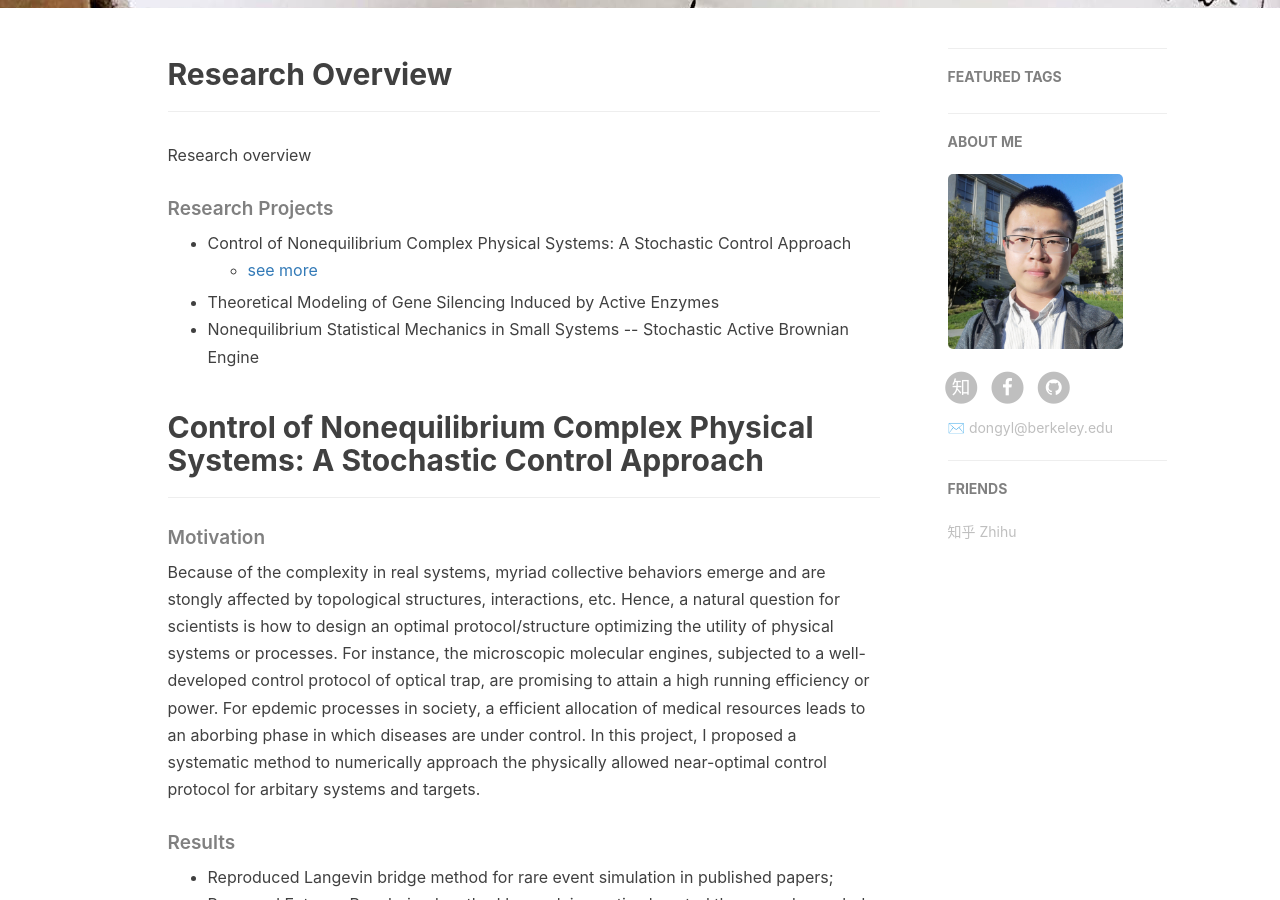
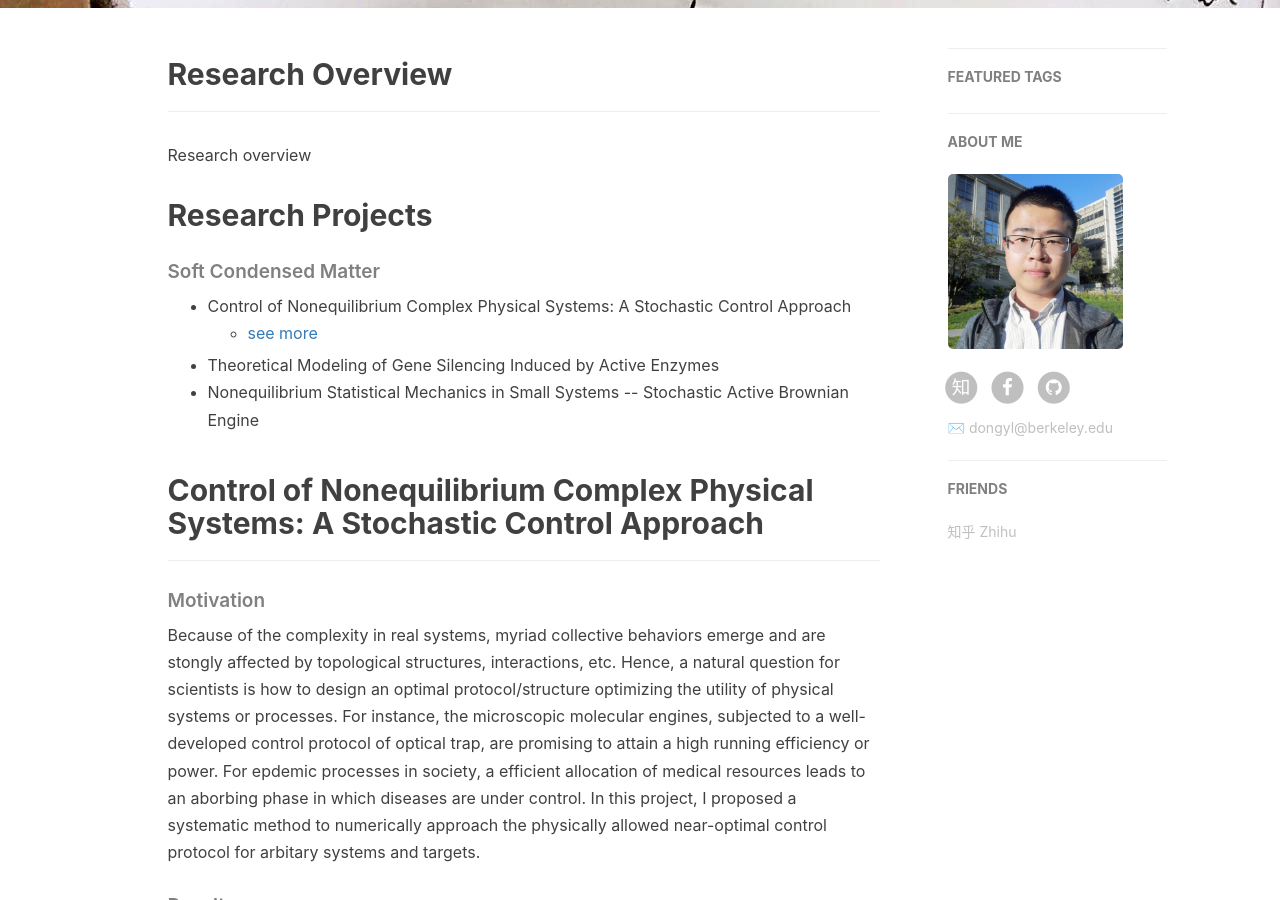
Before and after one commit to dongylaq/dongylaq.github.io, a Jekyll site: the page built from research.html, in a window 1280 px wide and 900 px high, scrolled down 410 px. Built offline with Jekyll 4.4.1, drawn with Linux system fonts in a browser that asks for light colours; nearby versions of some CDN libraries; comment, search, counter and statistics services are not loaded.

Commit message:
Update research.html

```diff
--- a/research.html
+++ b/research.html
@@ -20,9 +20,12 @@ header-img: "img/title.jpeg"
         <hr class="hr0">
 
         <p>Research overview</p>
+</div>
 
-    <a name="projects"><h5>Research Projects</h5></a>
+<div class="en post-container">
+    <a name="projects"></a><h2>Research Projects</h2>
 
+    <h5>Soft Condensed Matter</h5>
     <ul>
         <li>Control of Nonequilibrium Complex Physical Systems: A Stochastic Control Approach</li>
         <ul><li><p><a href="#optcontrol-stocont" class="hr0" role="button">see more</a></p></li></ul>
```
